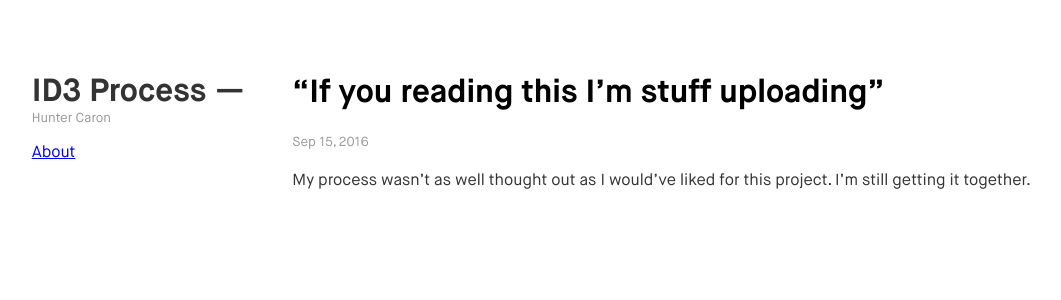
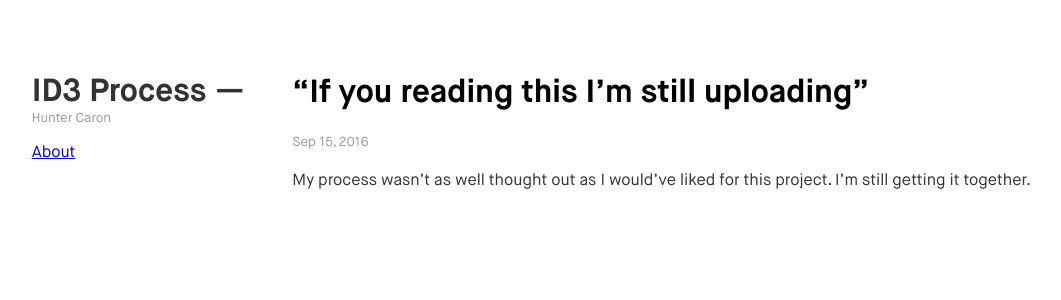
Before and after one commit to huntercaron/id3, a Jekyll site: the page built from _posts/2016-09-16-progress.markdown, in a window 1280 px wide. Shown: the top 300 px of the page, without its empty margins (94-1155 px from the left). Built offline with Jekyll 4.4.1, drawn with Linux system fonts in a browser that asks for light colours.

Commit message:
pushing placeholder

```diff
--- a/_config.yml
+++ b/_config.yml
@@ -18,7 +18,7 @@ email: huntercaron@me.com
 description: > # this means to ignore newlines until "baseurl:"
   .
 baseurl: "" # the subpath of your site, e.g. /blog
-url: "http://huntercaron.com/id3" # the base hostname & protocol for your site
+url: "http://huntercaron.com/" # the base hostname & protocol for your site
 #url: "http://localhost:4000" # the base hostname & protocol for your site
 twitter_username: huntercaron
 github_username:  huntercaron
--- a/_posts/2016-09-16-progress.markdown
+++ b/_posts/2016-09-16-progress.markdown
@@ -1,6 +1,6 @@
 ---
 layout: post
-title:  “If you reading this I’m stuff uploading”
+title:  “If you reading this I’m still uploading”
 date:   2016-09-15
 categories: process
 ---
```
